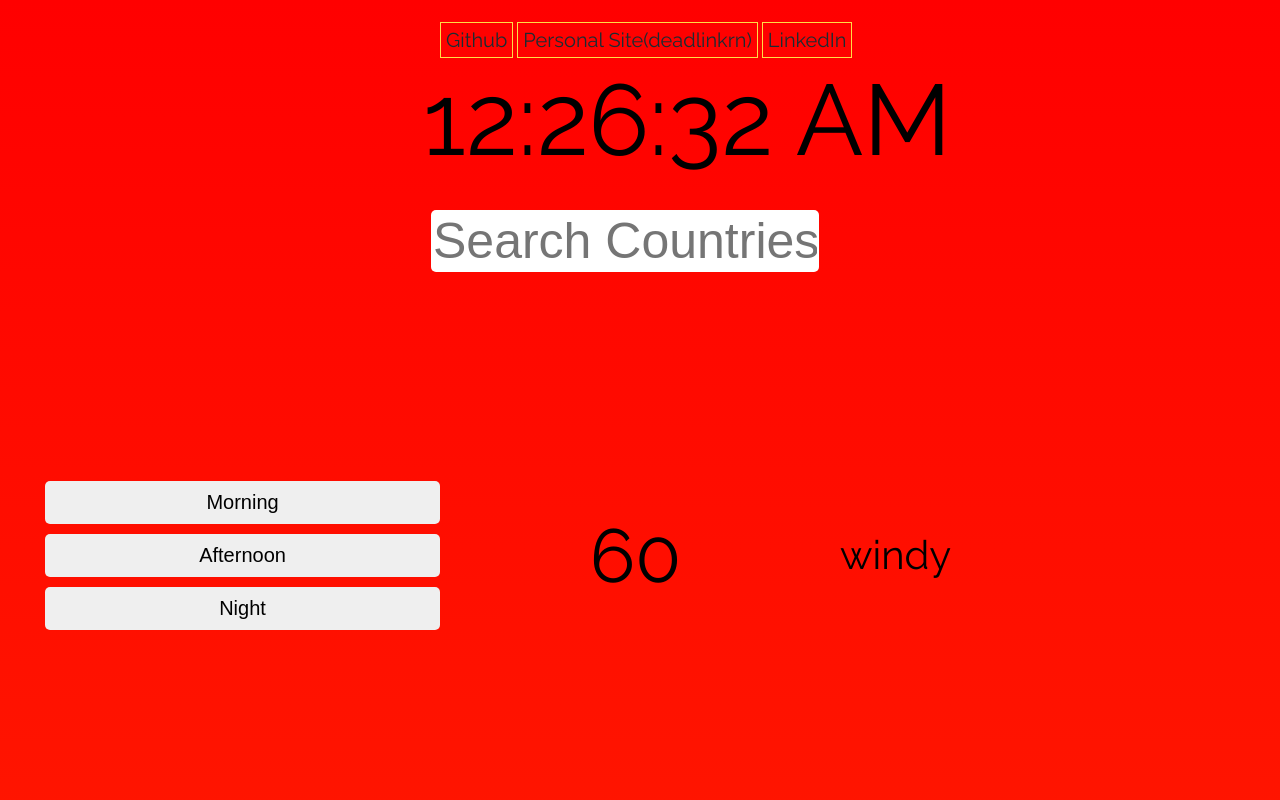
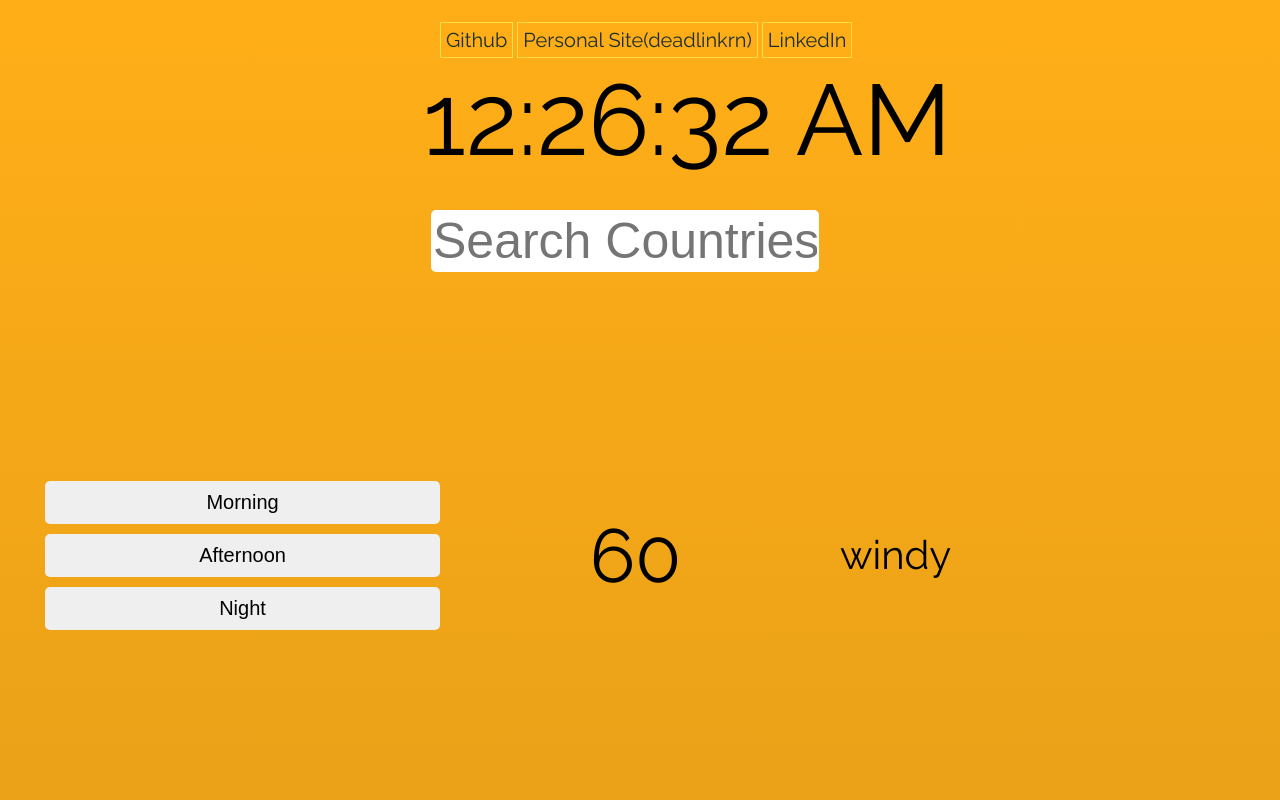
Before and after one commit to janebaik/zone, a website built with webpack: page index.html in a window 1280 px wide. Shown: the top 800 px of the page. Built offline with nearby package versions, Linux system fonts and the light colour scheme; no server answers.

Commit message:
currentInfoAuto

```diff
--- a/src/styles/splash.scss
+++ b/src/styles/splash.scss
@@ -2,7 +2,7 @@
 body{
     // background-color: $sand;
     font-family: $main-font;
-    background-image: linear-gradient(180deg, red, yellow);
+    background-image: linear-gradient(180deg, rgb(255, 174, 23), rgb(0, 22, 41));
     background-size: 100% 100%;
     background-repeat: no-repeat;
     height: 10000px;
```
